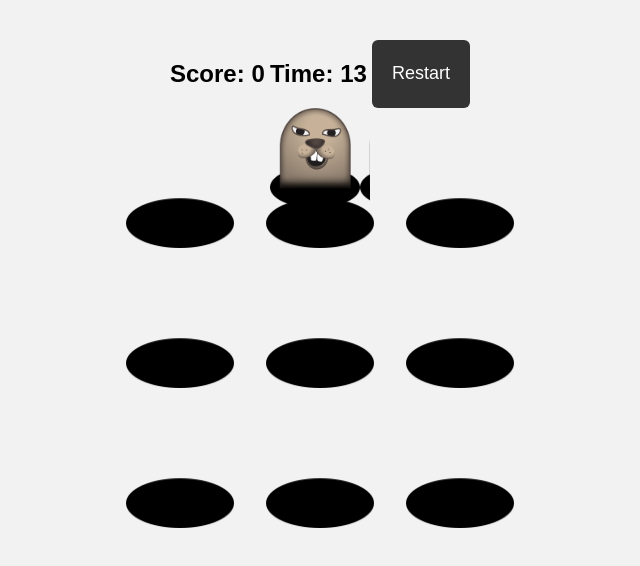
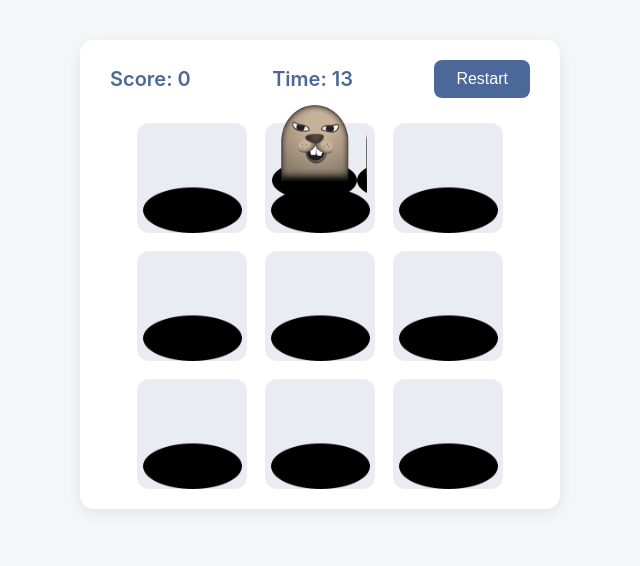
Before and after one commit to AntoniRom17/whack-a-mole, a React (Vite) app: page / in a window 1280 px wide. Both pictures are taken after a click on the button "Play". Shown: the top 566 px of the page, without its empty margins (320-960 px from the left). Built offline with nearby package versions, Linux system fonts and the light colour scheme.

Commit message:
add final css and delete unused files

```diff
--- a/src/index.css
+++ b/src/index.css
@@ -7,68 +7,117 @@
   background-image: url("/mole.png");
 }
 
-/* Layout reset */
 body {
-  font-family: sans-serif;
-  background: #f2f2f2;
+  font-family: "Inter", sans-serif;
+  background: #f5f6f8;
   margin: 0;
-  padding: 0;
+  padding: 40px 0;
   display: flex;
   justify-content: center;
-}
-
-/* Welcome screen */
-.welcome-screen {
-  text-align: center;
-  margin-top: 80px;
+  color: #1f1f1f;
 }
 
 button {
-  padding: 10px 20px;
-  font-size: 18px;
+  padding: 10px 22px;
+  font-size: 16px;
+  border-radius: 8px;
+  border: none;
+  background: #4c6898;
+  color: white;
   cursor: pointer;
-  border-radius: 6px;
-  border: none;
-  background: #333;
-  color: white;
+  transition: 0.2s ease;
+  font-weight: 500;
 }
 
-/* Game board */
+button:hover {
+  background: #3f577f;
+  transform: translateY(-2px);
+}
+
+button:active {
+  transform: translateY(0);
+}
+
+.welcome-screen {
+  text-align: center;
+  margin-top: 40px;
+  padding: 30px 40px;
+  background: white;
+  border-radius: 14px;
+  box-shadow: 0 4px 14px rgba(0,0,0,0.08);
+  width: 340px;
+}
+
+.welcome-screen h1 {
+  margin-bottom: 10px;
+  font-size: 32px;
+  font-weight: 700;
+  color: #4c6898;
+}
+
+.welcome-screen h3 {
+  margin-top: 20px;
+  font-weight: 600;
+  color: #4c4c4c;
+}
+
 .game-board {
-  margin-top: 40px;
   text-align: center;
+  padding: 20px 30px;
+  background: white;
+  border-radius: 14px;
+  box-shadow: 0 4px 14px rgba(0,0,0,0.08);
+  width: 420px;
 }
 
 .top-bar {
   display: flex;
   justify-content: space-between;
-  width: 300px;
-  margin: 0 auto 20px;
+  align-items: center;
+  margin-bottom: 25px;
 }
 
-/* Grid of holes */
+.top-bar h2 {
+  margin: 0;
+  font-size: 20px;
+  font-weight: 600;
+  color: #4c6898;
+}
+
 .grid {
   display: grid;
-  grid-template-columns: repeat(3, 120px);
-  gap: 20px;
+  grid-template-columns: repeat(3, 110px);
+  gap: 18px;
   justify-content: center;
 }
 
-/* Hole styling (your background stays!) */
 .hole {
-  width: 120px;
-  height: 120px;
+  width: 110px;
+  height: 110px;
+  background: url("/hole.png") no-repeat center/contain;
   position: relative;
-  background-size: contain;
+  border-radius: 12px;
+  transition: 0.15s ease;
+  background-color: #e9ecf2;
 }
 
-/* Mole styling (your background stays!) */
+.hole:hover {
+  transform: scale(1.03);
+  box-shadow: 0 3px 8px rgba(0,0,0,0.12);
+}
+
 .mole {
-  width: 100px;
-  height: 100px;
+  width: 95px;
+  height: 95px;
+  background-image: url("/mole.png");
   background-size: contain;
   position: absolute;
-  top: -20px;
-  left: 10px;
+  top: -18px;
+  left: 7px;
   cursor: pointer;
+  transition: 0.1s ease;
 }
+
+.mole:active {
+  transform: scale(0.92);
+}
```
Also changed, not shown: src/RestartButton.jsx (deleted), src/Scoreboard.jsx (deleted), src/useGame.jsx (deleted).
